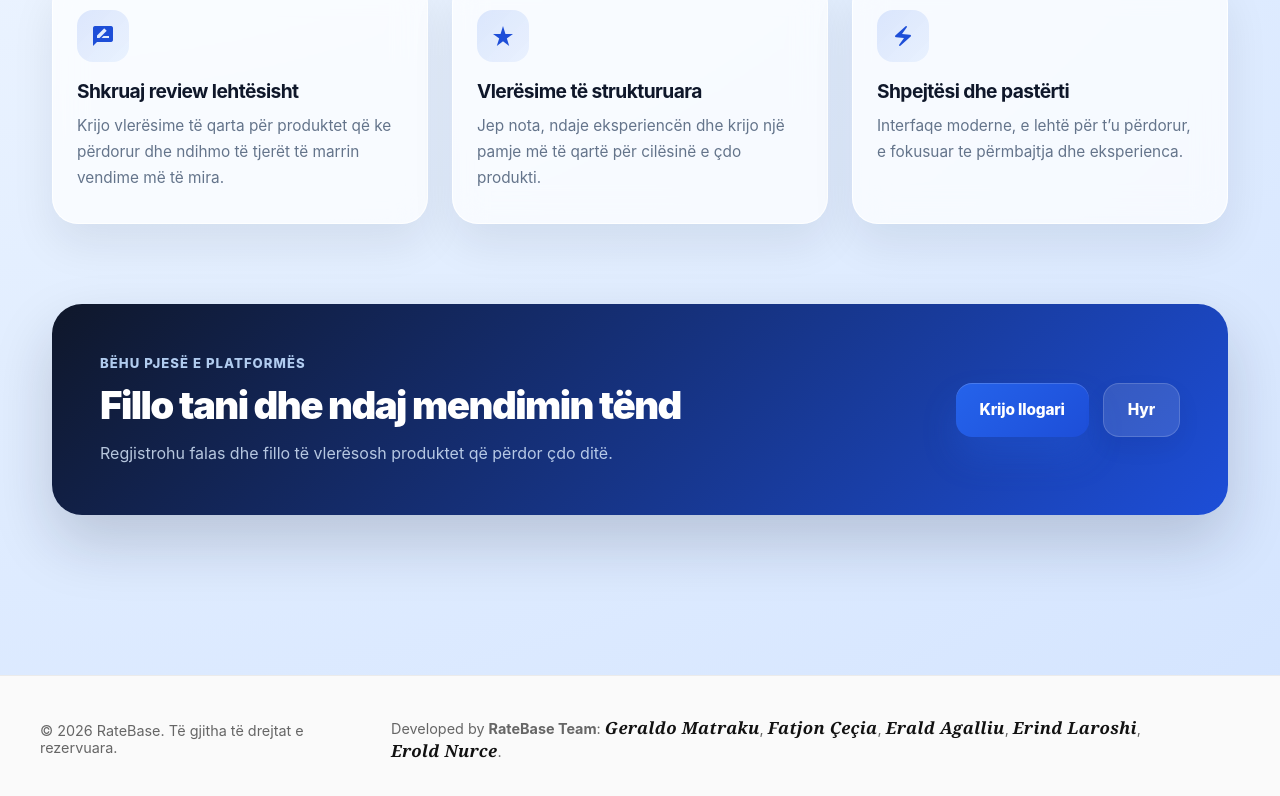
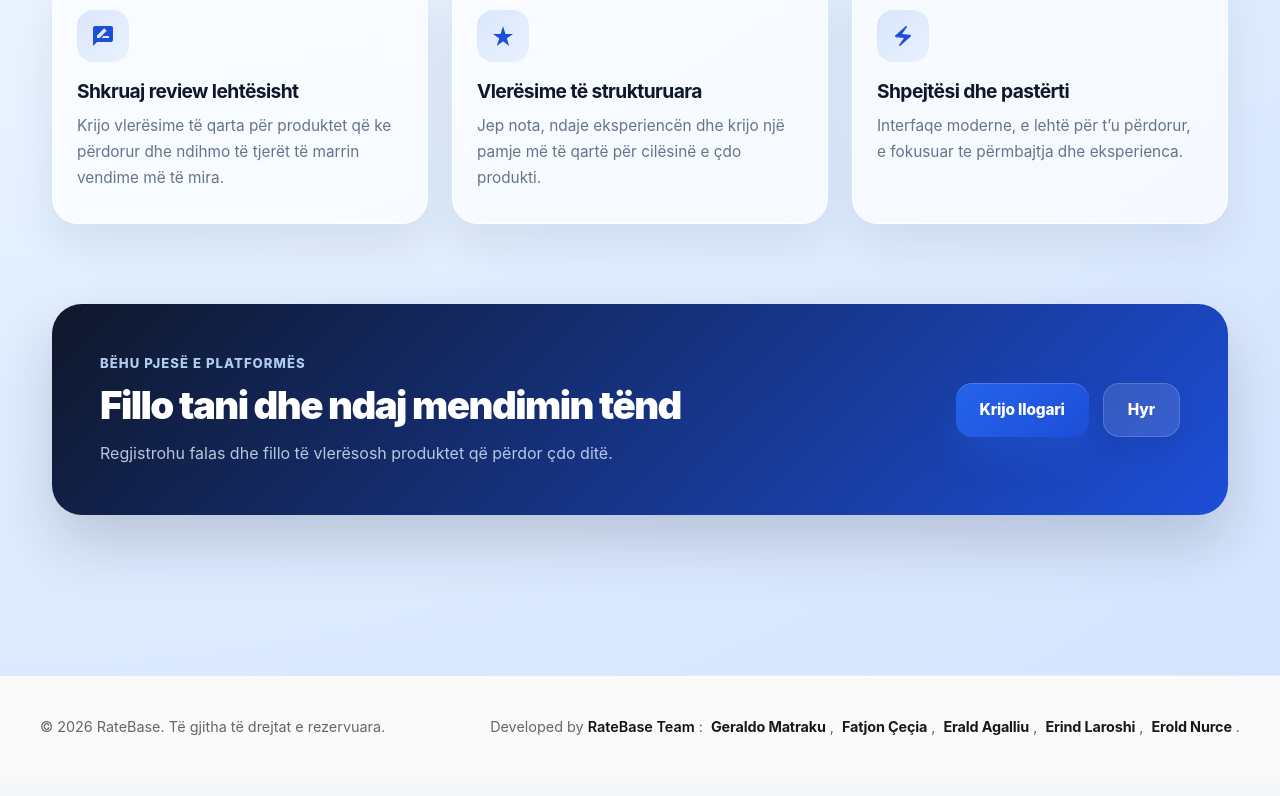
Before and after one commit to geraldo-matraku/se2026-RateBase-angular, an Angular app: page / in a window 1280 px wide. Shown: the part 1045-1841 px from the top of the page. Built offline with nearby package versions, Linux system fonts and the light colour scheme; no server answers.

Commit message:
implement clean architecture

```diff
--- a/src/app/pages/landing/landing.scss
+++ b/src/app/pages/landing/landing.scss
@@ -693,38 +693,28 @@
   text-align: center;
 }
 
+.team-label {
+  color: #111;
+  font-weight: 600;
+  margin-right: 4px;
+  font-family: Inter;
+}
+
 .team-member {
   display: inline-block;
-  font-family: Georgia, Cambria, 'Times New Roman', Times, serif;
-  font-style: italic;
+  font-family: Inter;
   font-weight: 700;
-  font-size: 1.05rem;
-  color: #111111;
-  letter-spacing: 0.02em;
+  color: #1a1a1a;
+  letter-spacing: -0.01em;
+  padding: 2px 4px;
   position: relative;
-  transition: color 0.2s ease;
-}
-
-.team-member::after {
-  content: '';
-  position: absolute;
-  width: 100%;
-  transform: scaleX(0);
-  height: 2px;
-  bottom: -2px;
-  left: 0;
-  background-color: #0066cc;
-  transform-origin: bottom right;
-  transition: transform 0.25s ease-out;
+  transition: all 0.2s ease-in-out;
+  cursor: default;
 }
 
 .team-member:hover {
   color: #0066cc;
-}
-
-.team-member:hover::after {
-  transform: scaleX(1);
-  transform-origin: bottom left;
+  transform: translateY(-1px);
 }
 
 @media (min-width: 768px) {
```
